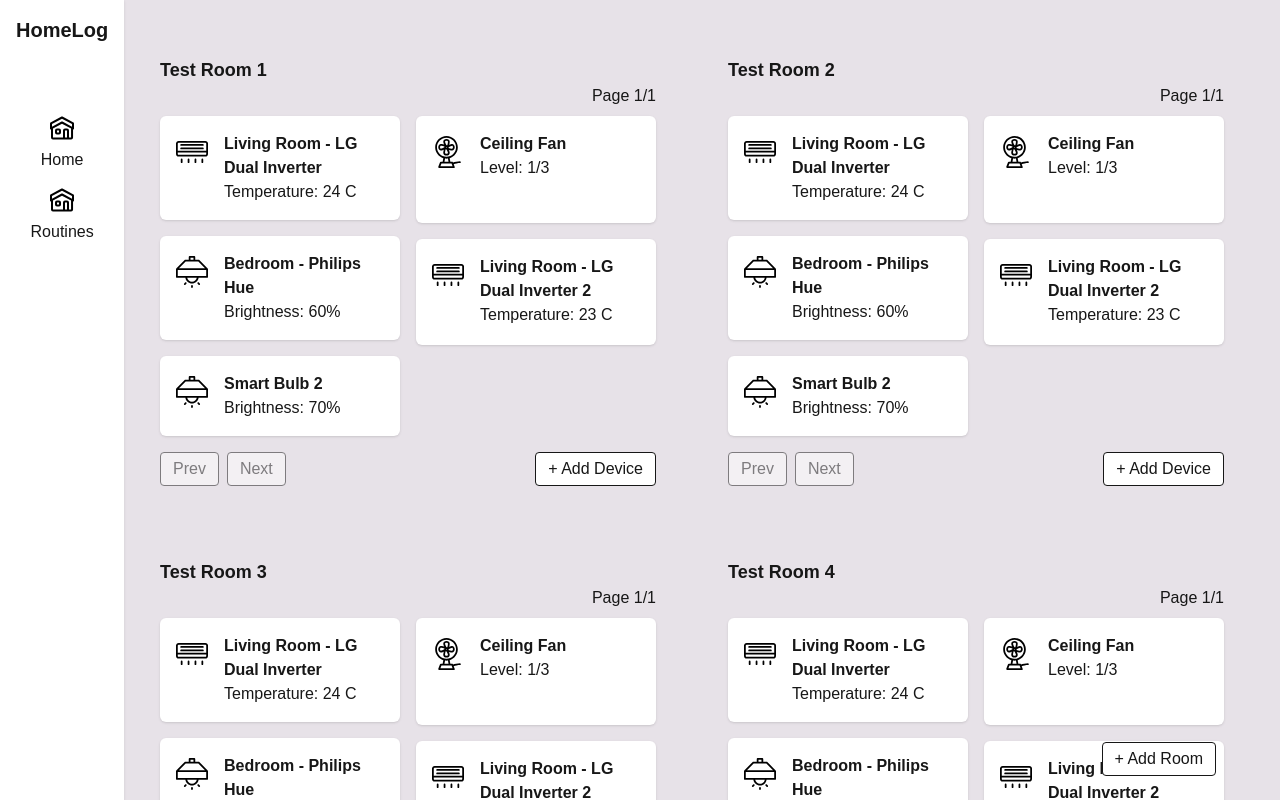
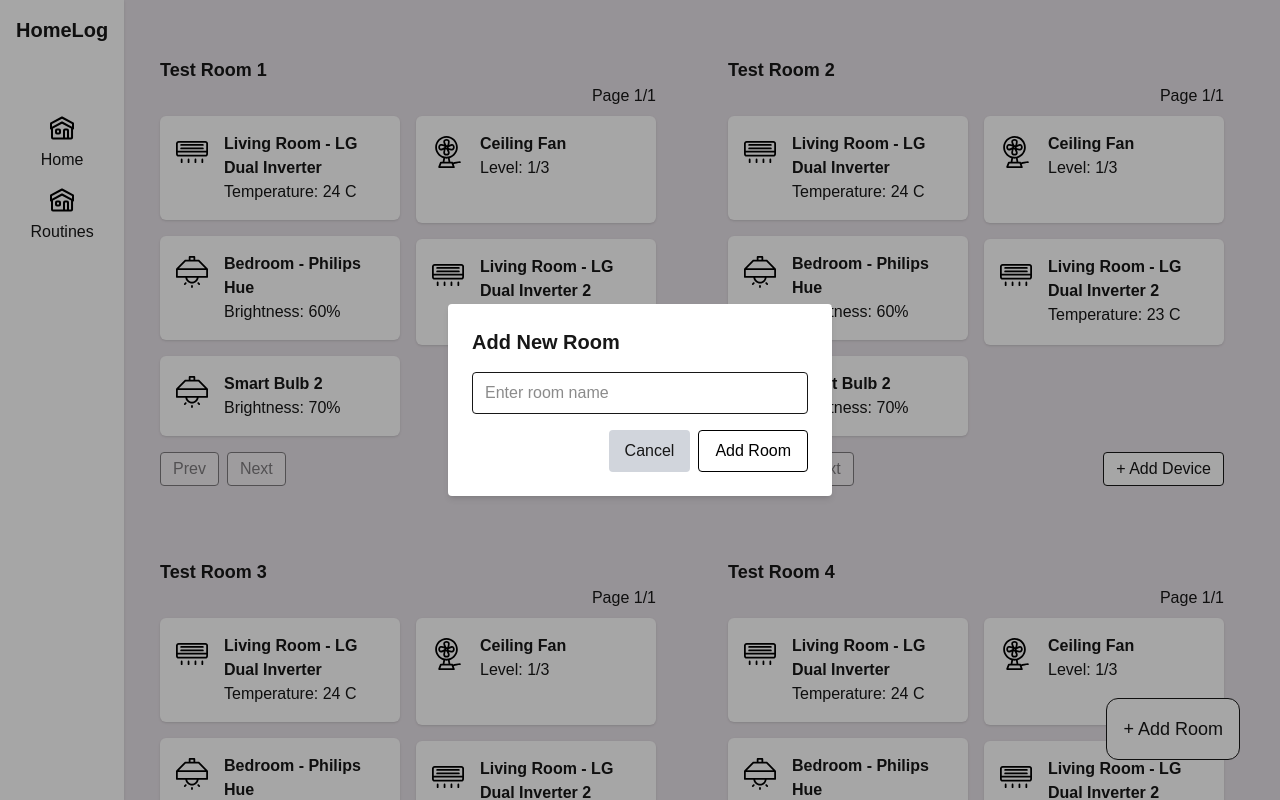
Before and after one commit to m0owo/HomeLog-Frontend, a Next.js app: page / in a window 1280 px wide. Shown: the top 800 px of the page. Built offline with nearby package versions, Linux system fonts and the light colour scheme.

Commit message:
feat: user can add new room

```diff
--- a/src/app/components/molecules/room-component.tsx
+++ b/src/app/components/molecules/room-component.tsx
@@ -3,7 +3,7 @@
 import { useState } from "react";
 import DeviceCard, { DeviceCardProps } from "../atoms/device-card";
 
-interface RoomComponentProps {
+export interface RoomComponentProps {
   roomName: string;
   roomDevices: DeviceCardProps[];
 }
--- /dev/null
+++ b/src/app/components/organisms/add-room-modal.tsx
@@ -0,0 +1,54 @@
+"use client";
+
+import { useState } from "react";
+import { DeviceCardProps } from "../atoms/device-card";
+
+interface AddRoomModalProps {
+  setShowModal: (show: boolean) => void;
+  addRoom: (newRoom: {
+    roomName: string;
+    roomDevices: DeviceCardProps[];
+  }) => void;
+}
+
+export default function AddRoomModal({
+  setShowModal,
+  addRoom,
+}: AddRoomModalProps) {
+  const [roomName, setRoomName] = useState("");
+
+  const handleSubmit = () => {
+    addRoom({
+      roomName,
+      roomDevices: [],
+    });
+    setShowModal(false);
+  };
+
+  return (
+    <div className="w-96 rounded bg-white p-6 shadow-md">
+      <h2 className="mb-4 text-xl font-bold">Add New Room</h2>
+      <input
+        type="text"
+        value={roomName}
+        onChange={(e) => setRoomName(e.target.value)}
+        className="mb-4 w-full rounded border px-3 py-2"
+        placeholder="Enter room name"
+      />
+      <div className="flex justify-end gap-2">
+        <button
+          onClick={() => setShowModal(false)}
+          className="rounded bg-gray-300 px-4 py-2"
+        >
+          Cancel
+        </button>
+        <button
+          onClick={handleSubmit}
+          className="rounded border-[1px] border-black bg-white px-4 py-2 text-black"
+        >
+          Add Room
+        </button>
+      </div>
+    </div>
+  );
+}
--- a/src/app/page.tsx
+++ b/src/app/page.tsx
@@ -1,8 +1,11 @@
 "use client";
 
+import { useState } from "react";
 import RoomComponent from "./components/molecules/room-component";
+import AddRoomModal from "./components/organisms/add-room-modal";
 
 export default function Home() {
+  const [showModal, setShowModal] = useState(true);
   const roomDevices = [
     {
       deviceName: "Living Room - LG Dual Inverter",
@@ -30,30 +33,71 @@ export default function Home() {
       deviceType: "ac",
     },
   ];
+  const [curRooms, setCurRooms] = useState([
+    {
+      roomName: "Test Room 1",
+      roomDevices: roomDevices,
+    },
+    {
+      roomName: "Test Room 2",
+      roomDevices: roomDevices,
+    },
+    {
+      roomName: "Test Room 3",
+      roomDevices: roomDevices,
+    },
+    {
+      roomName: "Test Room 4",
+      roomDevices: roomDevices,
+    },
+    {
+      roomName: "Test Room 5",
+      roomDevices: roomDevices,
+    },
+    {
+      roomName: "Test Room 6",
+      roomDevices: roomDevices,
+    },
+  ]);
 
   function handleAddRoom() {
-    console.log("Add Room");
+    setShowModal(true);
   }
 
   return (
-    <div className="flex min-h-screen w-full flex-col">
-      {/* Main Content */}
+    <div className="flex h-full w-full flex-col">
       <div className="grid flex-grow grid-cols-1 gap-10 overflow-auto sm:grid-cols-2 2xl:grid-cols-3">
-        <RoomComponent roomName="Test Room 1" roomDevices={roomDevices} />
-        <RoomComponent roomName="Test Room 2" roomDevices={roomDevices} />
-        <RoomComponent roomName="Test Room 3" roomDevices={roomDevices} />
-        <RoomComponent roomName="Test Room 4" roomDevices={roomDevices} />
+        {curRooms.map((room) => (
+          <RoomComponent
+            roomDevices={room.roomDevices}
+            roomName={room.roomName}
+            key={room.roomName}
+          />
+        ))}
       </div>
 
-      {/* Add Room Button */}
-      <div className="fixed right-0 bottom-0 p-16 pb-6">
+      <div className="fixed right-0 bottom-0 p-10">
         <button
           onClick={handleAddRoom}
-          className="rounded border bg-white px-3 py-1 font-normal disabled:opacity-50"
+          className="rounded-xl border bg-white p-4 text-lg font-normal disabled:opacity-50"
         >
           + Add Room
         </button>
       </div>
+      {showModal && (
+        <div>
+          <div className="fixed inset-0 z-40 bg-black opacity-35" />
+
+          <div className="fixed inset-0 z-50 flex items-center justify-center">
+            <AddRoomModal
+              setShowModal={setShowModal}
+              addRoom={(newRoom) => {
+                setCurRooms((prev) => [...prev, newRoom]);
+              }}
+            />
+          </div>
+        </div>
+      )}
     </div>
   );
 }
```
